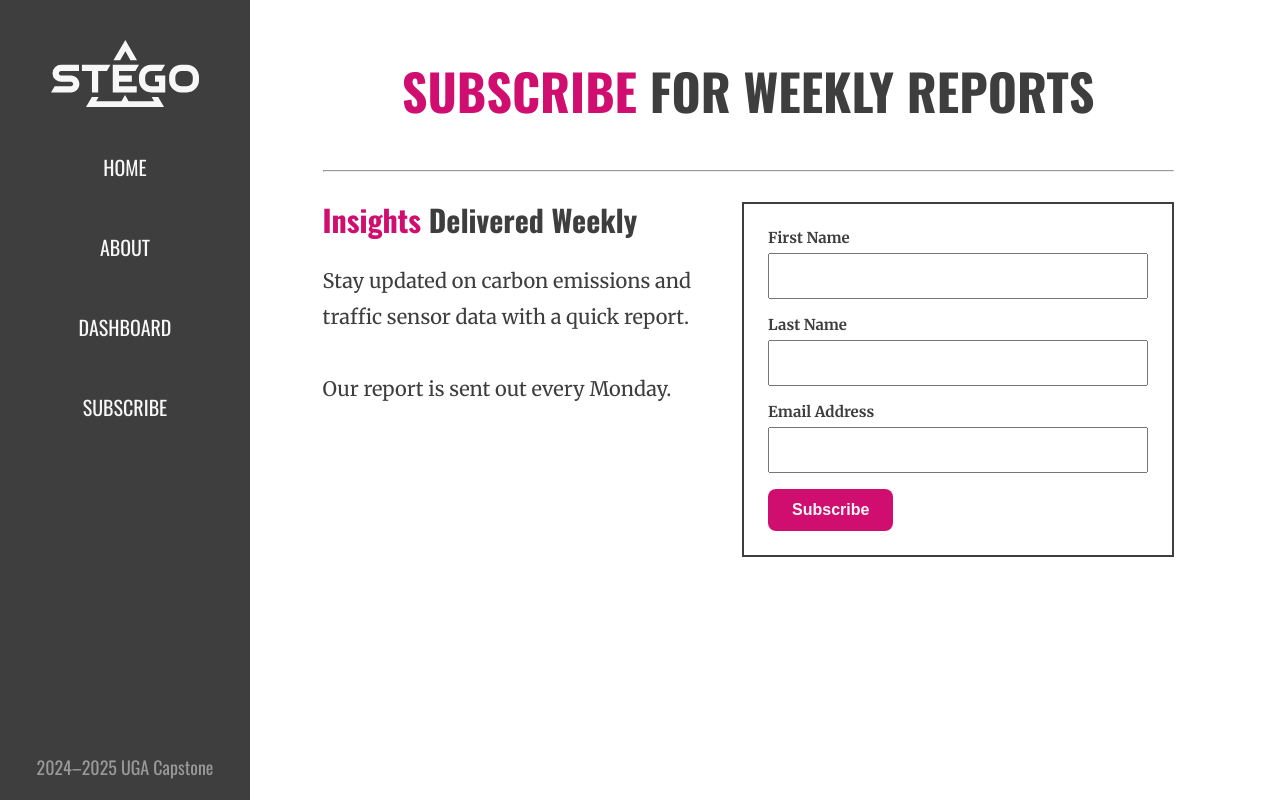
After one commit to Preetam-Jain/capstone, a Python web app: template Flask_Test/board/templates/pages/subscribe.html in a window 1280 px wide. The commit adds this page. Run offline with Jinja, Linux system fonts and the light colour scheme; the template is opened without the code that fills it, so the values that code supplies are empty.

Commit message:
added subscribe page

```diff
--- a/Flask_Test/board/static/styles.css
+++ b/Flask_Test/board/static/styles.css
@@ -9,6 +9,7 @@
   --primary-white: #F7F7F7;
   --primary-red: #d00e6f;
   --primary-black: #3e3e3e;
+  --darker-red: #a10b59; /* for hovering over a red button */
 }
 
 html {
@@ -89,6 +90,11 @@ html {
     overflow-y: auto;
     background: var(--primary-black);
     padding: 20px;
+
+    display: flex;
+  flex-direction: column;
+  justify-content: space-between;
+  height: 100vh;
   }
 
   .nav-list {
@@ -101,9 +107,6 @@ html {
     padding: 0;
     margin: 0;
     color: white;
-
-
-
 
   }
 
@@ -146,7 +149,13 @@ html {
     text-decoration: none;
   }
 
-
+  .nav-footer {
+    font-size: 18px;
+    text-align: center;
+    padding-bottom: 0;
+    color: #999;
+    font-family: 'Oswald', sans-serif;
+  }
 
 
 
@@ -303,3 +312,118 @@ html {
       text-align: center;
     }
   }
+
+  /* For subscribe page */
+  .subscribe-container {
+    display: flex;
+    flex-wrap: wrap;
+    justify-content: space-between;
+    align-items: flex-start;
+    gap: 40px;
+    margin-top: 30px;
+  }
+
+  .subscribe-text {
+    flex: 1;
+    min-width: 280px;
+    font-family: 'Merriweather', sans-serif;
+    line-height: 36px;
+    text-align: left;
+  }
+
+  .subscribe-form-box {
+    flex: 1;
+    min-width: 280px;
+
+    padding: 24px;
+    border: 2px var(--primary-black) solid;
+
+  }
+
+  .subscribe-form {
+    display: flex;
+    flex-direction: column;
+    gap: 16px;
+  }
+
+  .form-group {
+    text-align: left;
+  }
+
+  .form-label {
+    display: block;
+    margin-bottom: 6px;
+    font-weight: 600;
+    font-size: 14px;
+    color: var(--primary-black);
+    font-size: 15px;
+    font-family: 'Merriweather', sans-serif;
+  }
+
+  .form-input {
+    width: 100%;
+    padding: 12px;
+    font-size: 16px;
+    border: 1px solid --primary-white;
+
+    box-sizing: border-box;
+    color: var(--primary-black);
+  }
+
+  .form-input:focus {
+    border-color: var(--primary-red);
+    outline: none;
+  }
+
+  .subscribe-button {
+    background-color: var(--primary-red);
+    color: var(--primary-white);
+    padding: 12px 24px;
+    font-size: 16px;
+    font-weight: bold;
+    border: none;
+    border-radius: 8px;
+    cursor: pointer;
+    transition: background-color 0.3s ease;
+  }
+
+  .subscribe-button:hover {
+    background-color: #a10b59;
+  }
+
+  .form-message {
+    margin-top: 12px;
+    font-size: 14px;
+  }
+
+  .form-message.success {
+    color: green;
+  }
+
+  .form-message.error {
+    color: red;
+  }
+
+  /* animation */
+  #header-fade {
+    opacity: 0;
+    transform: translateY(-10px);
+    transition: opacity 1s ease, transform 1s ease;
+  }
+
+  #header-fade.fade-in {
+    opacity: 1;
+    transform: translateY(0);
+  }
+
+  #fade-container {
+    opacity: 0;
+    transform: translateY(20px);
+    transition: opacity 1.2s ease, transform 1.2s ease;
+  }
+
+  /* when content has loaded in */
+  #fade-container.fade-in {
+    opacity: 1;
+    transform: translateY(0);
+  }
--- a/Flask_Test/board/templates/_navigation.html
+++ b/Flask_Test/board/templates/_navigation.html
@@ -14,7 +14,8 @@
         <a class="nav-link" href="{{ url_for('pages.dashboard') }}">Dashboard</a>
       </li>
       <li class="nav-item">
-        <a class="nav-link" href="{{ url_for('pages.dashboard') }}">Email</a>
+        <a class="nav-link" href="{{ url_for('pages.subscribe') }}">Subscribe</a>
       </li>
     </ul>
+    <div class="nav-footer">2024–2025 UGA Capstone</div>
   </nav>
--- a/Flask_Test/board/templates/base.html
+++ b/Flask_Test/board/templates/base.html
@@ -1,7 +1,7 @@
 <!DOCTYPE html>
 <html lang="en">
 <head>
-  <title> App Name - {% block title %}{% endblock title %}</title>
+  <title> Capstone - {% block title %}{% endblock title %}</title>
   <link rel="preconnect" href="https://fonts.googleapis.com">
 <link rel="preconnect" href="https://fonts.gstatic.com" crossorigin>
 <link href="https://fonts.googleapis.com/css2?family=Merriweather+Sans:ital,wght@0,300..800;1,300..800&family=Merriweather:ital,wght@0,300;0,400;0,700;0,900;1,300;1,400;1,700;1,900&family=Oswald:wght@200..700&display=swap" rel="stylesheet">
@@ -18,12 +18,24 @@
 
 <section>
   <header>
-    {% block header %}{% endblock header %}
+    <div id="header-fade">{% block header %}{% endblock header %}</div>
   </header>
   <main>
-    {% block content %}<p>No messages.</p>{% endblock content %}
+    <div id="fade-container"> {% block content %}<p>No messages.</p>{% endblock content %}</div>
   </main>
 </section>
 </div>
+
+<!-- For animation of pages = fading in -->
+<script>
+  document.addEventListener("DOMContentLoaded", function () {
+    const content = document.getElementById("fade-container");
+    const header = document.getElementById("header-fade");
+
+    if (content) content.classList.add("fade-in");
+    if (header) header.classList.add("fade-in");
+  });
+</script>
+
 </body>
 </html>
--- a/Flask_Test/board/templates/pages/home.html
+++ b/Flask_Test/board/templates/pages/home.html
@@ -1,8 +1,8 @@
 {% extends 'base.html' %}
 
-
+{% block title %}Home{% endblock %}
 {% block header %}
-  <h1 class = "header">{% block title %}<span class="red-text">Cloud-based Monitoring System</span> <br> for Traffic Control in Peachtree Corners{% endblock title %}</h1>
+  <h1 class = "header"><span class="red-text">Cloud-based Monitoring System</span> <br> for Traffic Control in Peachtree Corners</h1>
 {% endblock header %}
 
 {% block content %}
@@ -28,7 +28,7 @@
       <h3>ESTIMATE CARBON EMISSIONS</h3>
       <p>Measure emissions based on the sensor data</p>
     </a>
-    <a class="home-block-item" href="{{ url_for('pages.dashboard') }}">
+    <a class="home-block-item" href="{{ url_for('pages.subscribe') }}">
       <img src="{{ url_for('static', filename='images/email.svg') }}" alt="email svg">
       <h3>SUBSCRIBE NOW</h3>
       <p>Receive weekly updates directly to your inbox</p>
--- /dev/null
+++ b/Flask_Test/board/templates/pages/subscribe.html
@@ -0,0 +1,55 @@
+{% extends 'base.html' %}
+
+{% block title %}Subscribe{% endblock %}
+
+{% block header %}
+  <h2 class="header">
+    <span class="red-text">Subscribe</span> for weekly reports
+  </h2>
+{% endblock header %}
+
+{% block content %}
+  <hr>
+
+  <div class="subscribe-container">
+    <div class="subscribe-text">
+      <h2 style="margin-top: 0;">
+        <span class="red-text">Insights</span> Delivered Weekly
+      </h2>
+      <p>
+        Stay updated on carbon emissions and traffic sensor data with a quick report.
+        <br><br>
+        Our report is sent out every Monday.
+      </p>
+    </div>
+
+    <div class="subscribe-form-box">
+      <form method="post" action="{{ url_for('pages.subscribe') }}" class="subscribe-form">
+        <div class="form-group">
+          <label for="first_name" class="form-label">First Name</label>
+          <input type="text" name="first_name" id="first_name" class="form-input" required>
+        </div>
+
+        <div class="form-group">
+          <label for="last_name" class="form-label">Last Name</label>
+          <input type="text" name="last_name" id="last_name" class="form-input" required>
+        </div>
+
+        <div class="form-group">
+          <label for="email" class="form-label">Email Address</label>
+          <input type="email" name="email" id="email" class="form-input" required>
+        </div>
+
+        <div class="form-group">
+          <button type="submit" class="subscribe-button">Subscribe</button>
+        </div>
+      </form>
+
+      {% if success %}
+        <p class="form-message success">{{ success }}</p>
+      {% elif error %}
+        <p class="form-message error">{{ error }}</p>
+      {% endif %}
+    </div>
+  </div>
+{% endblock content %}
```
Also changed, not shown: Flask_Test/board/pages.py (+27 -1 lines), Flask_Test/board/templates/pages/about.html (+5 -4 lines).
